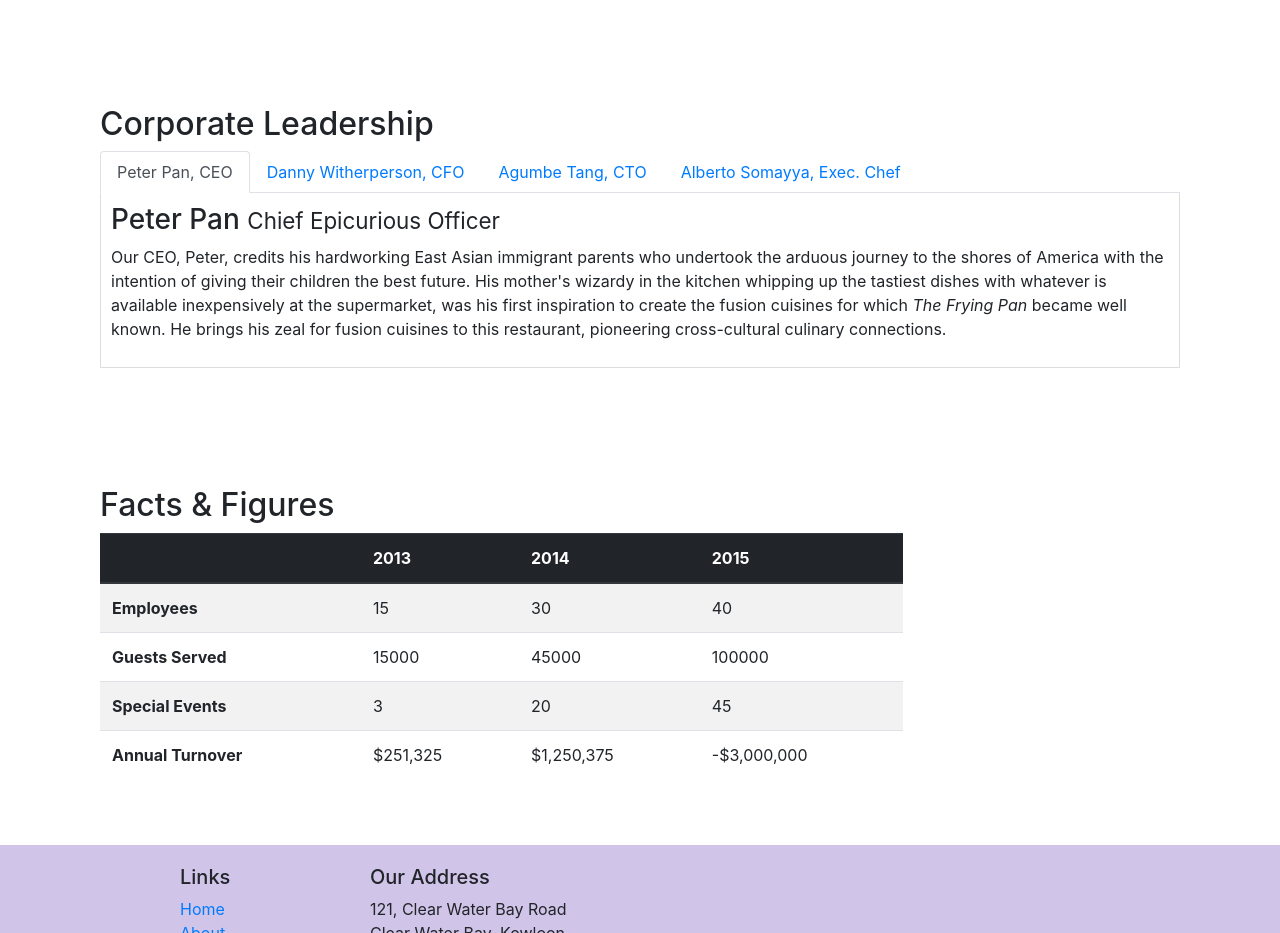
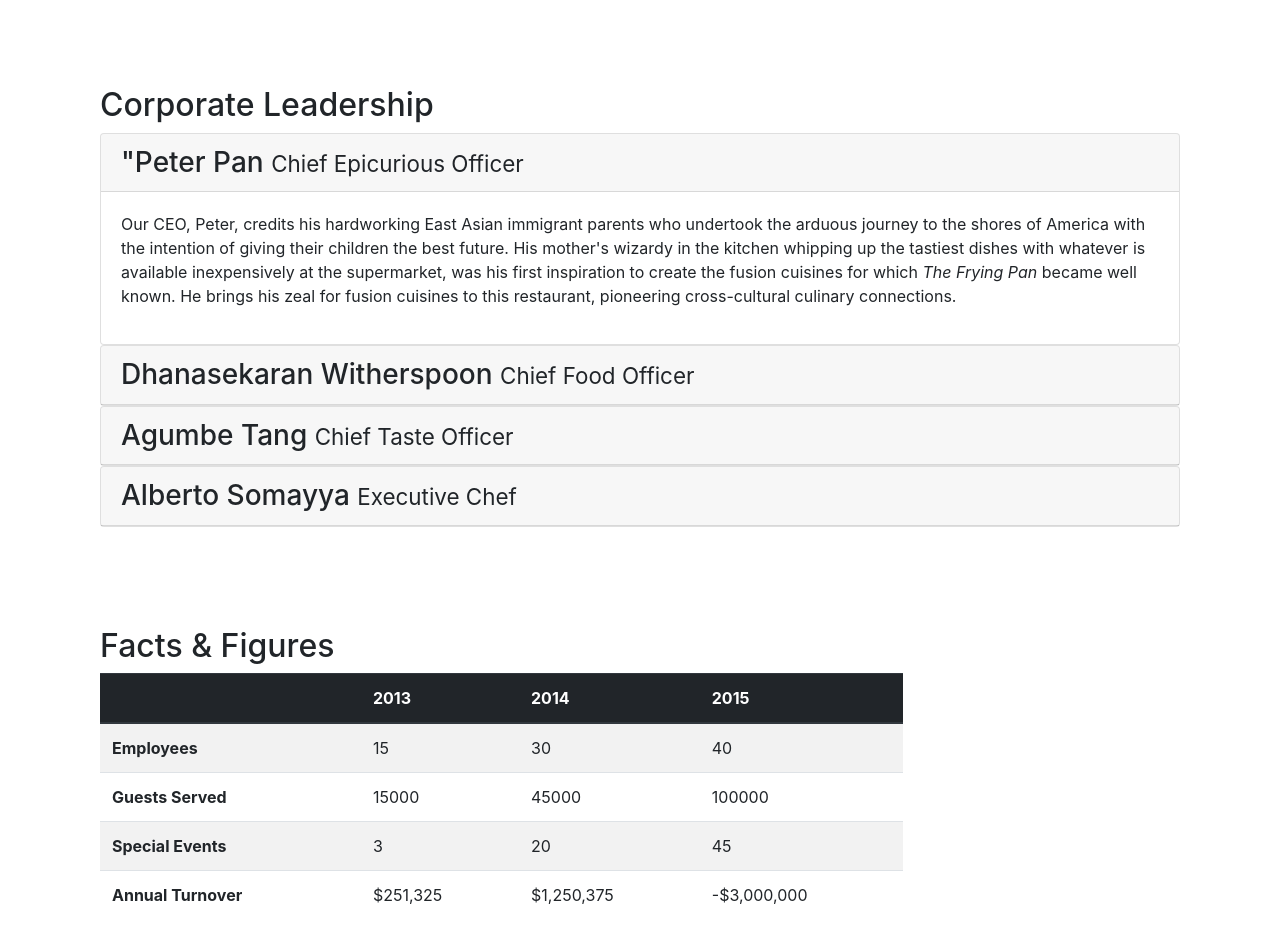
Before and after one commit to ThanujiNanayakkara/Bootstrap-4-Course, a website: page aboutus.html in a window 1280 px wide. Shown: the part 880-1813 px from the top of the page. Drawn offline with nearby package versions, Linux system fonts and the light colour scheme.

Commit message:
Accordion

```diff
--- a/aboutus.html
+++ b/aboutus.html
@@ -95,7 +95,7 @@
         <div class="row row-content align-items-center">
             <div class="col col-sm ">
                 <h2>Corporate Leadership</h2>
-                <ul class="nav nav-tabs">
+                <!--<ul class="nav nav-tabs">
                     <li class="nav-item">
                         <a class="nav-link active" href="#peter" role="tab" data-toggle="tab">Peter Pan, CEO</a>
                     </li>
@@ -110,6 +110,7 @@
                     </li>
 
                 </ul>
+
                 <div class="tab-content">
                     <div role="tabpanel" class= "tab-pane fade show active" id="peter">
                         <h3>Peter Pan <small>Chief Epicurious Officer</small></h3>
@@ -127,8 +128,72 @@
                         <h3>Alberto Somayya <small>Executive Chef</small></h3>
                         <p class="d-none d-sm-block">Award winning three-star Michelin chef with wide International experience having worked closely with whos-who in the culinary world, he specializes in creating mouthwatering Indo-Italian fusion experiences. He says, <em>Put together the cuisines from the two craziest cultures, and you get a winning hit! Amma Mia!</em></p>
                     </div>
+                </div>-->
 
+                <div id="accordion">
+                    <div class="card">
+                        <div class="card-header" role="tab" id="peterhead">
+                            <h3 class="mb-0">
+                                <a data-toggle="collapse" data-target=#peter>"Peter Pan <small>Chief Epicurious Officer</small>
+                                </a>
+                            </h3>
+                        </div>
+
+                        <div  class= "collapse show" id="peter" data-parent="#accordion">
+                            <div class="card-body">
+                                <p class="d-none d-sm-block">Our CEO, Peter, credits his hardworking East Asian immigrant parents who undertook the arduous journey to the shores of America with the intention of giving their children the best future. His mother's wizardy in the kitchen whipping up the tastiest dishes with whatever is available inexpensively at the supermarket, was his first inspiration to create the fusion cuisines for which <em>The Frying Pan</em> became well known. He brings his zeal for fusion cuisines to this restaurant, pioneering cross-cultural culinary connections.</p>
+                            </div>
+
+                        </div>
+                    </div>
+
+                    <div class="card">
+                        <div class="card-header" role="tab" id="dannyhead">
+                            <h3 class="mb-0">
+                                <a class="collapsed"data-toggle="collapse" data-target=#danny>Dhanasekaran Witherspoon <small>Chief Food Officer</small>
+                                </a>
+                            </h3>
+                        </div>
+
+                        <div  class= "collapse" id="danny" data-parent="#accordion">
+                            <div class="card-body">
+                                <p class="d-none d-sm-block">Our CFO, Danny, as he is affectionately referred to by his colleagues, comes from a long established family tradition in farming and produce. His experiences growing up on a farm in the Australian outback gave him great appreciation for varieties of food sources. As he puts it in his own words, <em>Everything that runs, wins, and everything that stays, pays!</em></p>
+                            </div>
+                        </div>
+                    </div>
+
+                    <div class="card">
+                        <div class="card-header" role="tab" id="agumbehead">
+                            <h3 class="mb-0">
+                                <a class="collapsed"data-toggle="collapse" data-target=#agumbe>Agumbe Tang <small>Chief Taste Officer</small>
+                                </a>
+                            </h3>
+                        </div>
+
+                        <div  class= "collapse " id="agumbe" data-parent="#accordion">
+                            <div class="card-body">
+                                <p class="d-none d-sm-block">Blessed with the most discerning gustatory sense, Agumbe, our CTO, personally ensures that every dish that we serve meets his exacting tastes. Our chefs dread the tongue lashing that ensues if their dish does not meet his exacting standards. He lives by his motto, <em>You click only if you survive my lick.</em></p>
+                            </div>
+                        </div>
+                    </div>
+
+                    <div class="card">
+                        <div class="card-header" role="tab" id="albertohead">
+                            <h3 class="mb-0">
+                                <a class="collapsed" data-toggle="collapse" data-target=#alberto>Alberto Somayya <small>Executive Chef</small>
+                                </a>
+                            </h3>
+                        </div>
+
+                        <div  class= "collapse" id="alberto" data-parent="#accordion">
+                            <div class="card-body">
+                                <p class="d-none d-sm-block">Award winning three-star Michelin chef with wide International experience having worked closely with whos-who in the culinary world, he specializes in creating mouthwatering Indo-Italian fusion experiences. He says, <em>Put together the cuisines from the two craziest cultures, and you get a winning hit! Amma Mia!</em></p>
+                            </div>
+                        </div>
+                    </div>
                 </div>
+
+
             </div>
        </div>
 
```
